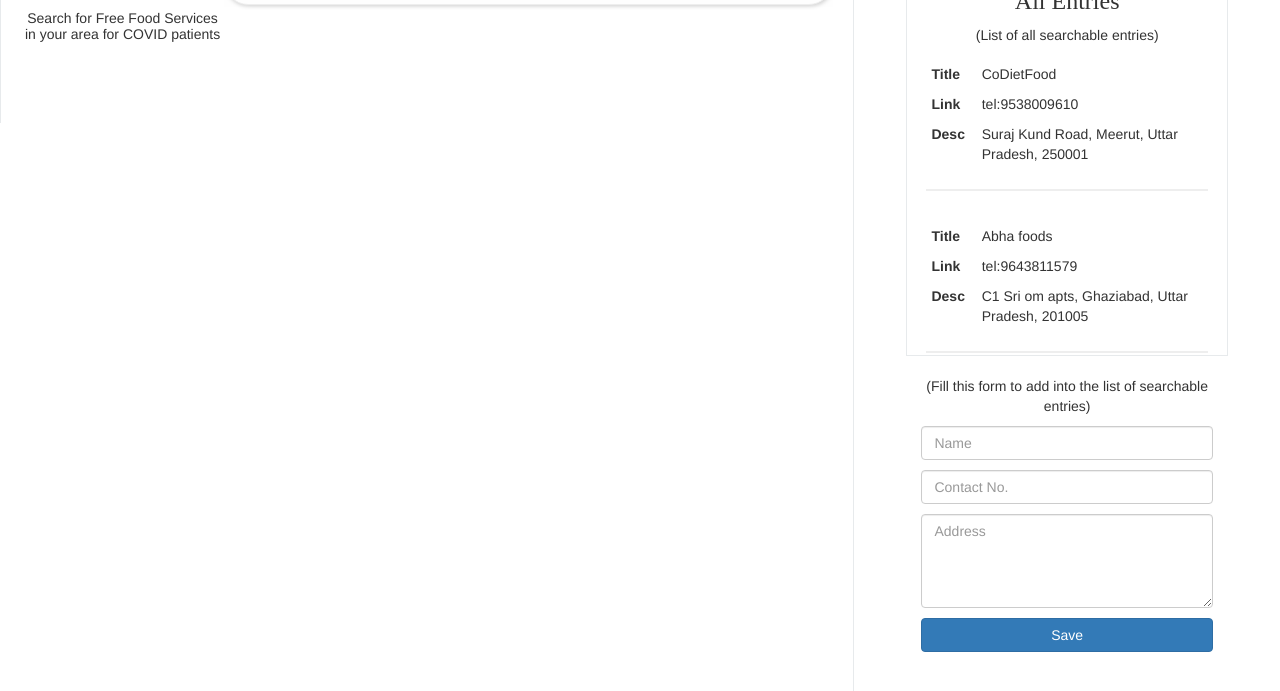
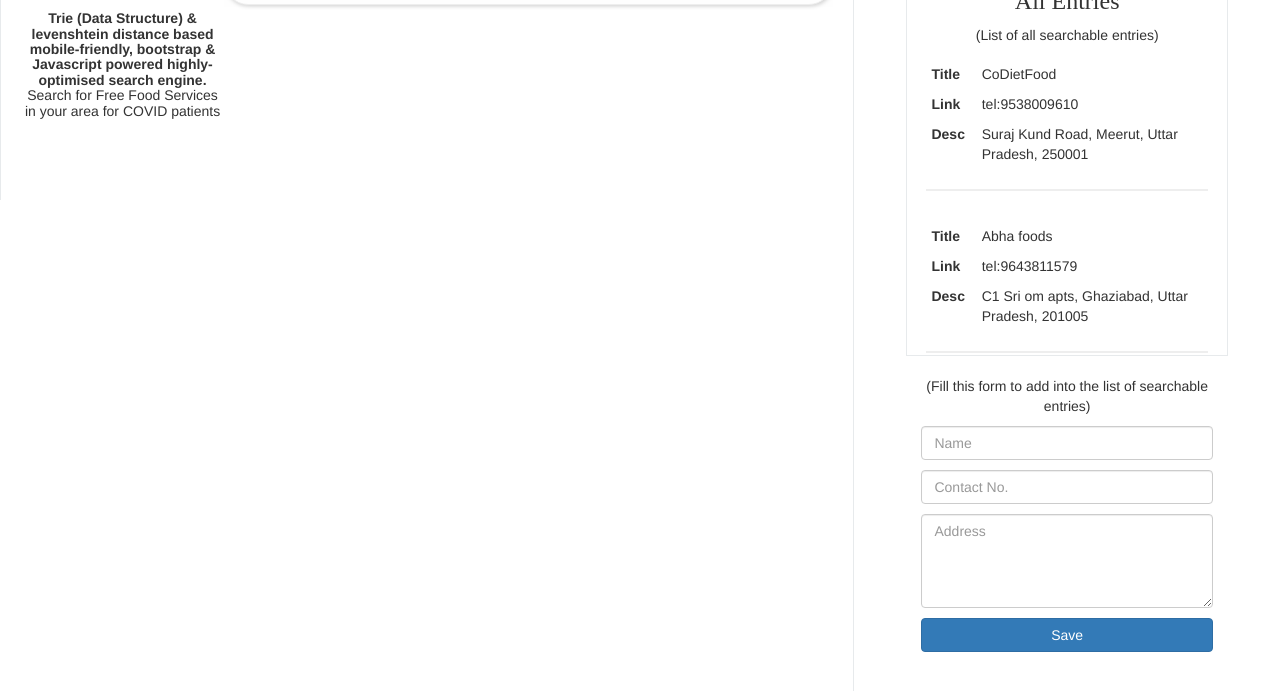
Before and after one commit to utkzas/FoodConnect, a website with bundled scripts: page index.html in a window 1280 px wide. Shown: the part 59-750 px from the top of the page. Built offline with nearby package versions, Linux system fonts and the light colour scheme.

Commit message:
Update index.html

```diff
--- a/index.html
+++ b/index.html
@@ -22,7 +22,8 @@
                         <div id="searchHeader" class="row">
                             <div id="branding" class="col-md-3 col-sm-3 col-xs-12">
                                 <span id="brandingTitle">FoodConnect</span>
-                                <h5>Search for Free Food Services in your area for COVID patients</h3>
+                                <h5><b>Trie (Data Structure) & levenshtein distance based mobile-friendly, bootstrap & Javascript powered highly-optimised search engine.
+                                    </b>Search for Free Food Services in your area for COVID patients</h3>
                             </div>
                             <div id="searchBarArea" class="col-md-9 col-sm-9 col-xs-12">
                                 <div class="" id="searchBar">
```
